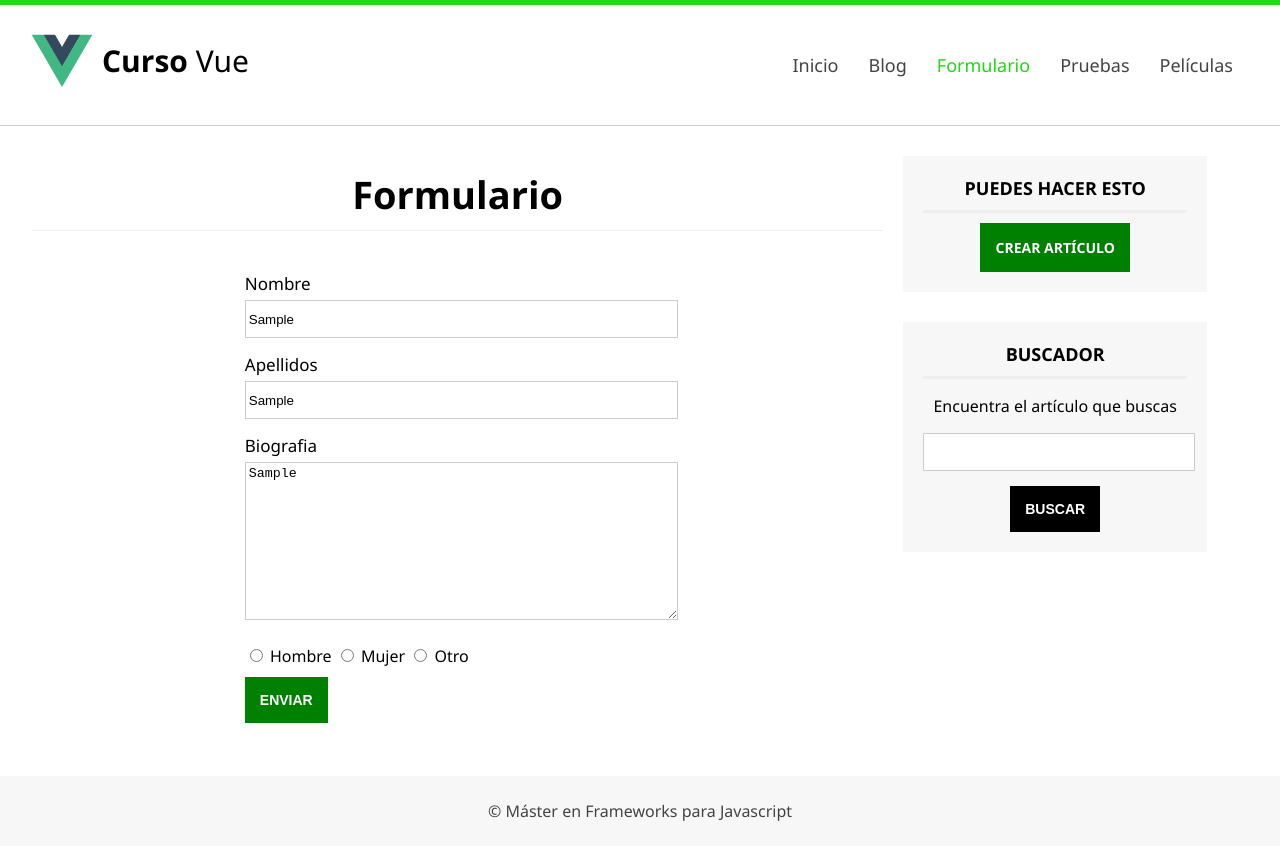
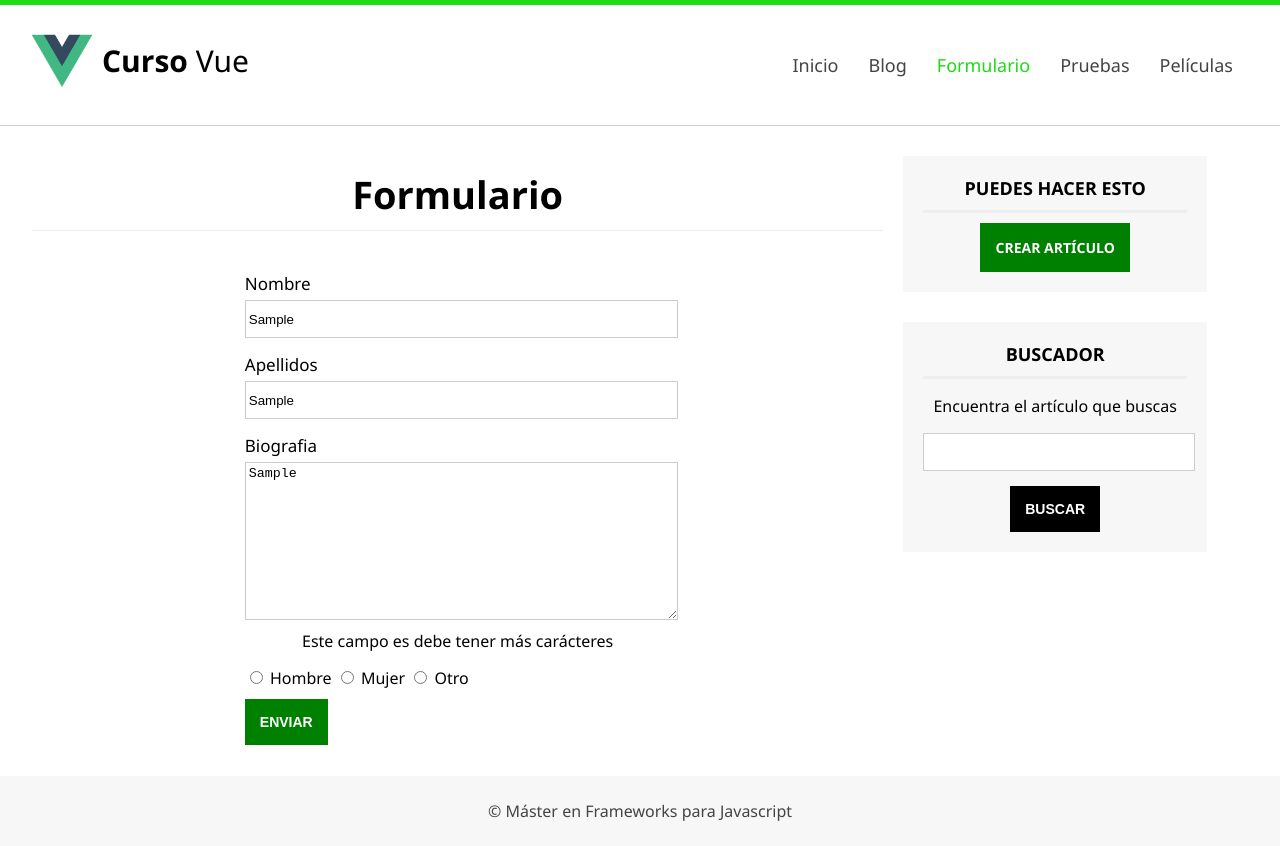
Before and after one commit to OriOrihuela/Master-Frontend-Frameworks, a Vue app in the folder learning-vue/: page /formulario in a window 1280 px wide. Both pictures are taken after typing "Sample", "Sample", "Sample" into the empty fields and a click on the input "Enviar". Built offline with nearby package versions, Linux system fonts and the light colour scheme.

Commit message:
feat(learning-vue): add validation to the form
Add a basic validation to the form.

BREAKING CHANGE: !
Closes !

```diff
--- a/learning-vue/package.json
+++ b/learning-vue/package.json
@@ -10,7 +10,8 @@
   "dependencies": {
     "core-js": "^3.4.4",
     "vue": "^2.6.10",
-    "vue-router": "^3.1.4"
+    "vue-router": "^3.1.4",
+    "vuelidate": "^0.7.5"
   },
   "devDependencies": {
     "@vue/cli-plugin-babel": "^4.1.0",
--- a/learning-vue/src/components/Formulario.vue
+++ b/learning-vue/src/components/Formulario.vue
@@ -7,14 +7,20 @@
           <div class="form-group">
             <label for="nombre">Nombre</label>
             <input type="text" name="nombre" v-model="user.nombre" />
+            <div v-if="submitted && !$v.user.nombre.required">Este campo es requerido</div>
+            <div v-if="submitted && !$v.user.nombre.minLength">Este campo es debe tener más carácteres</div>
           </div>
           <div class="form-group">
             <label for="apellidos">Apellidos</label>
             <input type="text" name="apellidos" v-model="user.apellidos" />
+            <div v-if="submitted && !$v.user.apellidos.required">Este campo es requerido</div>
+            <div v-if="submitted && !$v.user.apellidos.minLength">Este campo es debe tener más carácteres</div>
           </div>
           <div class="form-group">
             <label for="bio">Biografia</label>
             <textarea name="bio" cols="30" rows="10" v-model="user.bio"></textarea>
+            <div v-if="submitted && !$v.user.bio.required">Este campo es requerido</div>
+            <div v-if="submitted && !$v.user.bio.minLength">Este campo es debe tener más carácteres</div>
           </div>
           <div class="form-group radibuttons">
             <input type="radio" name="genero" value="hombre" checked v-model="user.genero" /> Hombre
@@ -38,6 +44,7 @@
 
 <script>
 import Sidebar from "./Sidebar";
+import { required, minLength } from "vuelidate/lib/validators";
 
 export default {
   name: "Formulario",
@@ -51,13 +58,38 @@ export default {
         apellidos: "",
         bio: "",
         genero: ""
-      }
+      },
+      submitted: false
     };
   },
   // Own methods.
   methods: {
     mostrarUsuario() {
       console.log(this.user);
+      this.submitted = true;
+      this.$v.$touch();
+      if (this.$v.$invalid) {
+        return false;
+      } else {
+        alert("Validación pasada");
+      }
+    }
+  },
+  // Validator methods.
+  validations: {
+    user: {
+      nombre: {
+        required,
+        minLength: minLength(2)
+      },
+      apellidos: {
+        required,
+        minLength: minLength(2)
+      },
+      bio: {
+        required,
+        minLength: minLength(10)
+      }
     }
   }
 };
--- a/learning-vue/src/main.js
+++ b/learning-vue/src/main.js
@@ -5,10 +5,12 @@ import LastArticles from "./components/LastArticles";
 import Blog from "./components/Blog";
 import Formulario from "./components/Formulario";
 import Pagina from "./components/Pagina";
-import ErrorComponent from './components/ErrorComponent';
-import Peliculas from './components/Peliculas';
+import ErrorComponent from "./components/ErrorComponent";
+import Peliculas from "./components/Peliculas";
+import Vuelidate from "vuelidate";
 
 Vue.use(VueRouter);
+Vue.use(Vuelidate);
 
 export const router = new VueRouter({
   base: "/",
```
